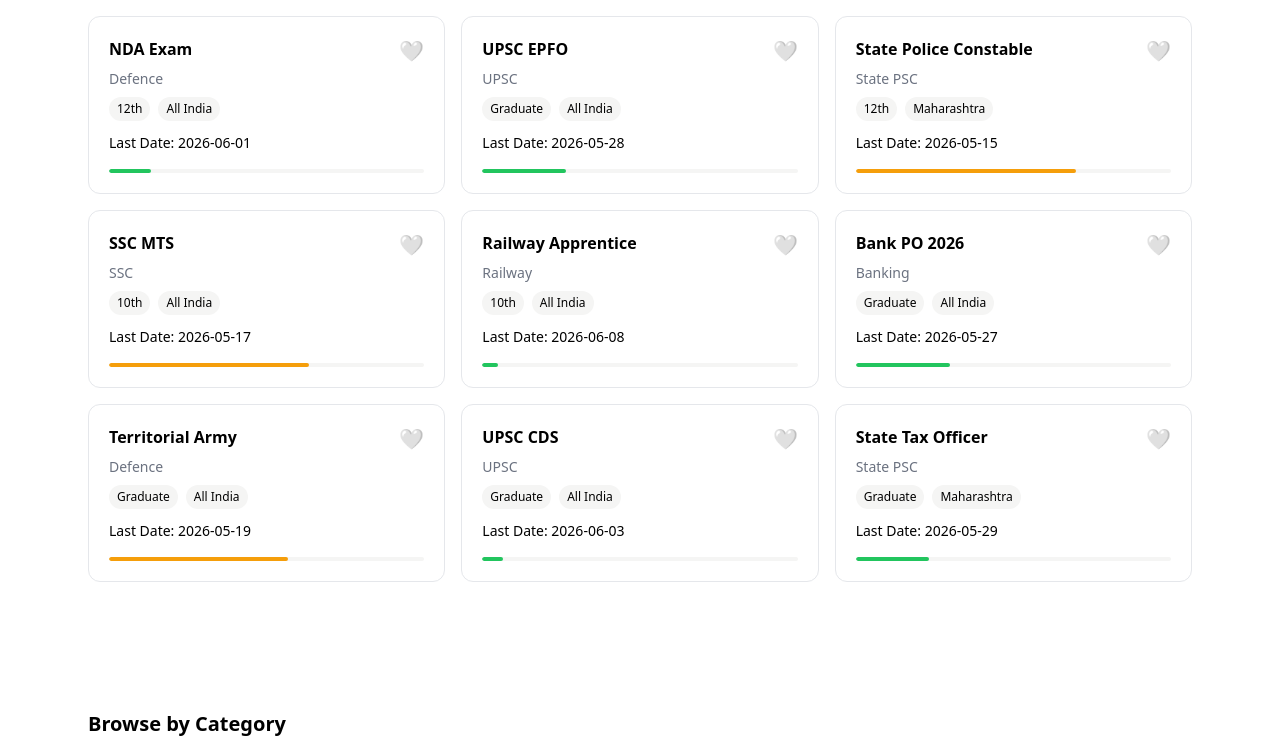
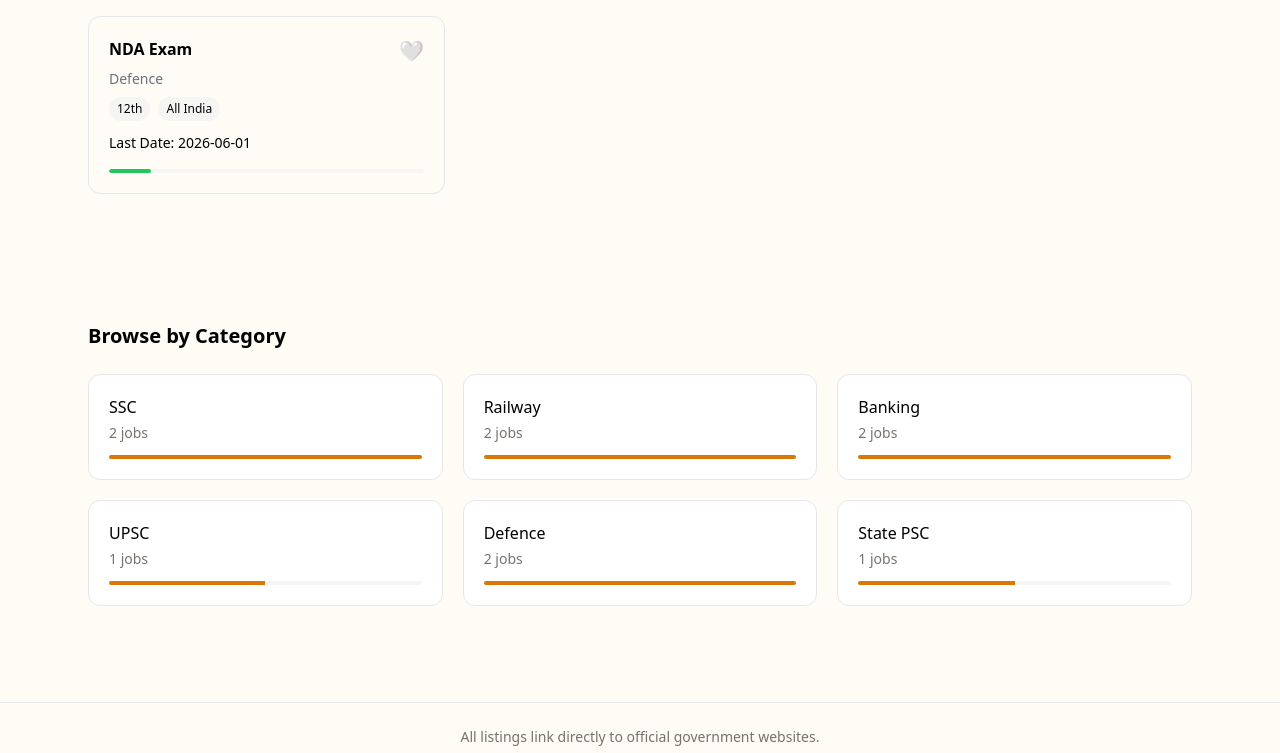
Before and after one commit to kunalshinde-14/govt-jobs, a React (Vite) app: page / in a window 1280 px wide. Shown: the part 1664-2417 px from the top of the page. Built offline with nearby package versions, Linux system fonts and the light colour scheme.

Commit message:
Pre-deploy polish

```diff
--- a/src/App.jsx
+++ b/src/App.jsx
@@ -6,6 +6,7 @@
 import ClosingSoon from "./components/ClosingSoon";
 import LatestJobs from "./components/LatestJobs";
 import Categories from "./components/Categories";
+import Footer from "./components/Footer";
 
 import LoginModal from "./components/LoginModal";
 
@@ -29,7 +30,8 @@
   const [showLogin, setShowLogin] = useState(false);
 
   return (
-    <div>
+    <div className="min-h-screen bg-[#fffbf5]">
+
       <Navbar />
 
       <Routes>
@@ -106,6 +108,10 @@
           }}
         />
       )}
+
+      {/* FOOTER */}
+      <Footer />
+
     </div>
   );
 }
--- /dev/null
+++ b/src/components/Footer.jsx
@@ -0,0 +1,21 @@
+export default function Footer() {
+  return (
+    <footer className="border-t mt-12">
+      <div className="max-w-6xl mx-auto px-4 md:px-6 py-6 text-center text-sm text-stone-500">
+
+        <p>
+          All listings link directly to official government websites.
+        </p>
+
+        <p className="mt-1">
+          Built for every Indian aspirant.
+        </p>
+
+        <p className="mt-3 text-xs text-stone-400">
+          © 2026 GovtJobs
+        </p>
+
+      </div>
+    </footer>
+  );
+}
--- a/src/data/jobs.js
+++ b/src/data/jobs.js
@@ -6,7 +6,11 @@
     lastDate: "2026-05-25",
     qualification: "12th",
     state: "All India",
+    salary: "₹25,000 - ₹81,000",
+    vacancies: 4500,
+    applyLink: "https://ssc.nic.in",
   },
+
   {
     id: 2,
     title: "Railway Group D",
@@ -14,7 +18,11 @@
     lastDate: "2026-05-18",
     qualification: "10th",
     state: "All India",
+    salary: "₹18,000 - ₹56,900",
+    vacancies: 12000,
+    applyLink: "https://indianrailways.gov.in",
   },
+
   {
     id: 3,
     title: "IBPS PO",
@@ -22,7 +30,11 @@
     lastDate: "2026-06-02",
     qualification: "Graduate",
     state: "All India",
+    salary: "₹52,000 - ₹55,000",
+    vacancies: 3200,
+    applyLink: "https://ibps.in",
   },
+
   {
     id: 4,
     title: "UPSC Civil Services",
@@ -30,7 +42,11 @@
     lastDate: "2026-06-10",
     qualification: "Graduate",
     state: "All India",
+    salary: "₹56,100 - ₹2,50,000",
+    vacancies: 1056,
+    applyLink: "https://upsc.gov.in",
   },
+
   {
     id: 5,
     title: "Indian Army Agniveer",
@@ -38,7 +54,11 @@
     lastDate: "2026-05-12",
     qualification: "12th",
     state: "All India",
+    salary: "₹30,000 - ₹40,000",
+    vacancies: 25000,
+    applyLink: "https://joinindianarmy.nic.in",
   },
+
   {
     id: 6,
     title: "MPSC Clerk",
@@ -46,7 +66,11 @@
     lastDate: "2026-05-20",
     qualification: "Graduate",
     state: "Maharashtra",
+    salary: "₹25,500 - ₹81,100",
+    vacancies: 800,
+    applyLink: "https://mpsc.gov.in",
   },
+
   {
     id: 7,
     title: "SSC CGL",
@@ -54,7 +78,11 @@
     lastDate: "2026-06-05",
     qualification: "Graduate",
     state: "All India",
+    salary: "₹44,900 - ₹1,42,400",
+    vacancies: 6500,
+    applyLink: "https://ssc.nic.in",
   },
+
   {
     id: 8,
     title: "Railway Technician",
@@ -62,7 +90,11 @@
     lastDate: "2026-05-22",
     qualification: "Diploma",
     state: "All India",
+    salary: "₹29,200 - ₹92,300",
+    vacancies: 2100,
+    applyLink: "https://indianrailways.gov.in",
   },
+
   {
     id: 9,
     title: "SBI Clerk",
@@ -70,7 +102,11 @@
     lastDate: "2026-05-30",
     qualification: "Graduate",
     state: "All India",
+    salary: "₹26,000 - ₹29,000",
+    vacancies: 5000,
+    applyLink: "https://ibps.in",
   },
+
   {
     id: 10,
     title: "NDA Exam",
@@ -78,69 +114,8 @@
     lastDate: "2026-06-01",
     qualification: "12th",
     state: "All India",
-  },
-  {
-    id: 11,
-    title: "UPSC EPFO",
-    department: "UPSC",
-    lastDate: "2026-05-28",
-    qualification: "Graduate",
-    state: "All India",
-  },
-  {
-    id: 12,
-    title: "State Police Constable",
-    department: "State PSC",
-    lastDate: "2026-05-15",
-    qualification: "12th",
-    state: "Maharashtra",
-  },
-  {
-    id: 13,
-    title: "SSC MTS",
-    department: "SSC",
-    lastDate: "2026-05-17",
-    qualification: "10th",
-    state: "All India",
-  },
-  {
-    id: 14,
-    title: "Railway Apprentice",
-    department: "Railway",
-    lastDate: "2026-06-08",
-    qualification: "10th",
-    state: "All India",
-  },
-  {
-    id: 15,
-    title: "Bank PO 2026",
-    department: "Banking",
-    lastDate: "2026-05-27",
-    qualification: "Graduate",
-    state: "All India",
-  },
-  {
-    id: 16,
-    title: "Territorial Army",
-    department: "Defence",
-    lastDate: "2026-05-19",
-    qualification: "Graduate",
-    state: "All India",
-  },
-  {
-    id: 17,
-    title: "UPSC CDS",
-    department: "UPSC",
-    lastDate: "2026-06-03",
-    qualification: "Graduate",
-    state: "All India",
-  },
-  {
-    id: 18,
-    title: "State Tax Officer",
-    department: "State PSC",
-    lastDate: "2026-05-29",
-    qualification: "Graduate",
-    state: "Maharashtra",
+    salary: "₹56,100+",
+    vacancies: 400,
+    applyLink: "https://joinindianarmy.nic.in",
   },
 ];
--- a/src/pages/JobPage.jsx
+++ b/src/pages/JobPage.jsx
@@ -51,6 +51,7 @@
 
         {/* INFO CARD */}
         <div className="border rounded-xl p-6 mb-6 bg-white">
+
           <div className="flex justify-between mb-4">
             <span className="text-stone-500">
               Last Date
@@ -71,6 +72,26 @@
             </span>
           </div>
 
+          <div className="flex justify-between mb-4">
+            <span className="text-stone-500">
+              Vacancies
+            </span>
+
+            <span className="font-medium">
+              {job.vacancies}
+            </span>
+          </div>
+
+          <div className="flex justify-between mb-4">
+            <span className="text-stone-500">
+              Salary
+            </span>
+
+            <span className="font-medium">
+              {job.salary}
+            </span>
+          </div>
+
           <div className="flex justify-between">
             <span className="text-stone-500">
               Location
@@ -80,34 +101,53 @@
               {job.state}
             </span>
           </div>
+
         </div>
 
         {/* DESCRIPTION */}
         <div className="border rounded-xl p-6 mb-6 bg-white">
+
           <h2 className="font-semibold mb-3 text-lg">
             Job Description
           </h2>
 
           <p className="text-sm text-stone-600 leading-relaxed">
-            This is a placeholder description. Once backend is added,
-            full job details, eligibility criteria, vacancy information,
-            salary details, and instructions will appear here.
+            This recruitment is conducted by the official{" "}
+            {job.department} department. Candidates meeting the
+            required eligibility criteria can apply through the
+            official government portal before the deadline.
           </p>
+
         </div>
 
-        {/* 💻 Desktop Apply Button */}
+        {/* 💻 DESKTOP APPLY */}
         <div className="hidden md:block">
+          <a
+            href={job.applyLink}
+            target="_blank"
+            rel="noopener noreferrer"
+          >
+            <button className="w-full bg-amber-600 active:scale-[0.98] transition text-white py-3 rounded-xl text-lg">
+              Apply Now
+            </button>
+          </a>
+        </div>
+
+      </div>
+
+      {/* 📱 MOBILE STICKY APPLY */}
+      <div className="fixed bottom-0 left-0 w-full bg-white border-t shadow-[0_-4px_12px_rgba(0,0,0,0.06)] p-3 md:hidden">
+
+        <a
+          href={job.applyLink}
+          target="_blank"
+          rel="noopener noreferrer"
+        >
           <button className="w-full bg-amber-600 active:scale-[0.98] transition text-white py-3 rounded-xl text-lg">
             Apply Now
           </button>
-        </div>
-      </div>
+        </a>
 
-      {/* 📱 Sticky Mobile Apply */}
-      <div className="fixed bottom-0 left-0 w-full bg-white border-t shadow-[0_-4px_12px_rgba(0,0,0,0.06)] p-3 md:hidden">
-        <button className="w-full bg-amber-600 active:scale-[0.98] transition text-white py-3 rounded-xl text-lg">
-          Apply Now
-        </button>
       </div>
     </>
   );
```
